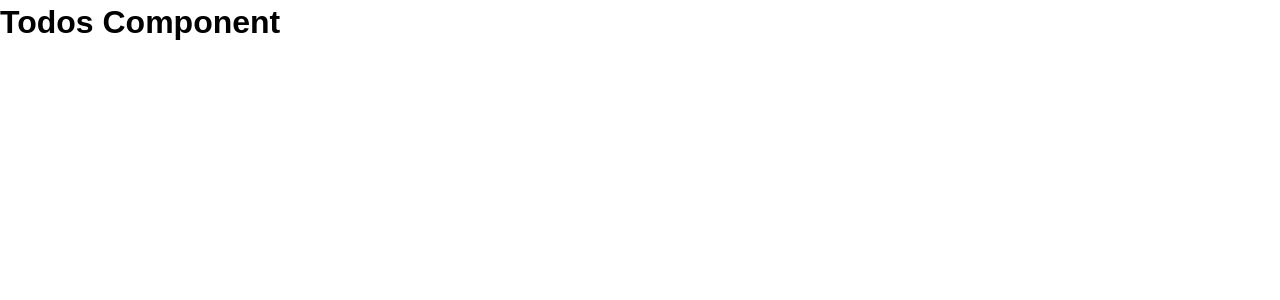
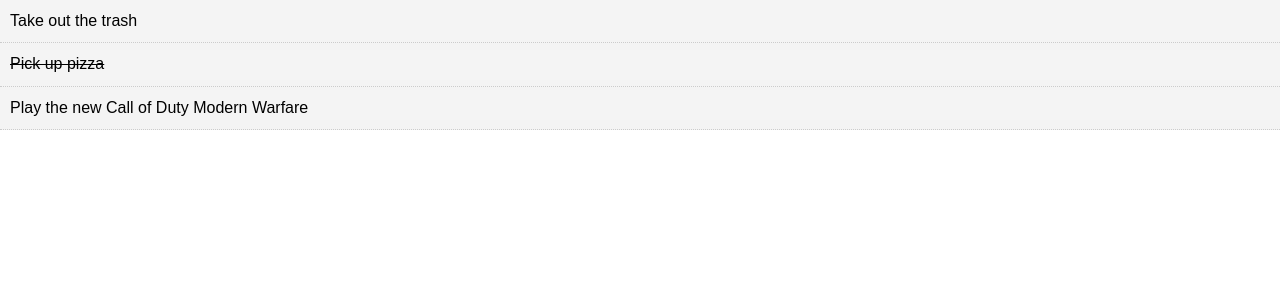
Before and after one commit to wamontgomery0068/General_Reference_Projects, a React (Create React App) app in the folder React_Projects/react_crash_todo/: page / in a window 1280 px wide. Shown: the top 300 px of the page. Built offline with nearby package versions, Linux system fonts and the light colour scheme.

Commit message:
Changes made

```diff
--- a/React_Projects/react_crash_todo/src/components/Todos.js
+++ b/React_Projects/react_crash_todo/src/components/Todos.js
@@ -1,21 +1,24 @@
 import React, { Component } from 'react';
+import TodoItem from './TodoItem';
+import PropTypes from 'prop-types'
+
 
 class Todos extends Component {
 
   render() {
 
-    console.log(this.props.todos);
+    return this.props.todos.map((todo) => (
 
-    return (
+      <TodoItem key = {todo.id} todo = {todo} />
 
-      <div>
+    ));
 
-       <h1> Todos Component </h1>
-
-      </div>
-
-    );
   }
 }
 
+// PropTypes
+Todos.propTypes = {
+  todos: PropTypes.array.isRequired
+}
+
 export default Todos;
```
